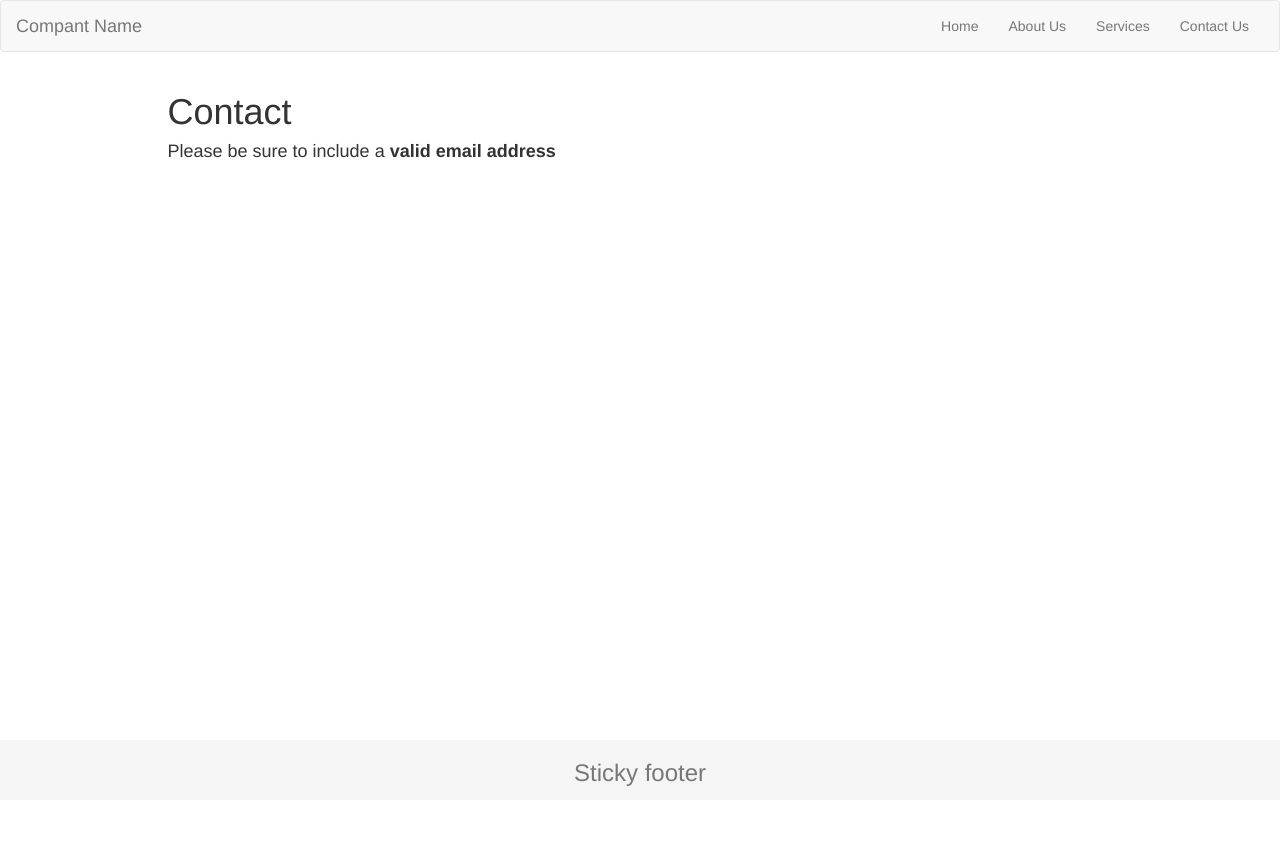
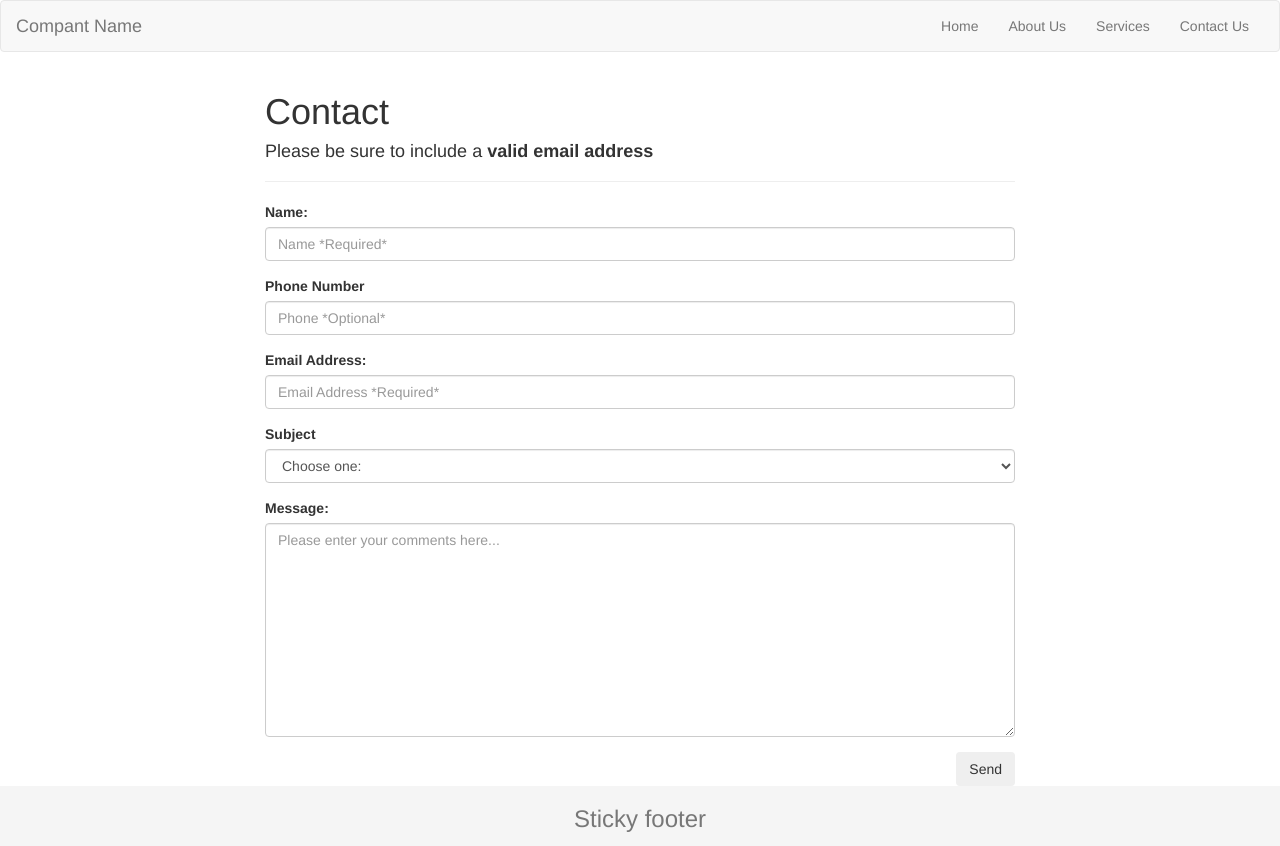
Before and after one commit to dryks/blank-site, a PHP site: page /contact.php in a window 1280 px wide. Before the commit the page ends 786 px from the top, so only its background shows below. Run offline with PHP 8.4, Linux system fonts and the light colour scheme; data that the repository does not hold is empty.

Commit message:
Added contact form

```diff
--- a/contact.php
+++ b/contact.php
@@ -1,20 +1,93 @@
 <?php include '_assets/includes/header.inc.php' ?>
-
-<!-- Opening Body tag is enclosed inside of header.inc.php
-<body>
-
-<div class="container">
-	<div class="row">
--->
-  	<div class="col-md-10 col-md-offset-1">
-			<h1>Contact</h1>
+    <div class="col-md-8 col-md-offset-2">
+      <h1>Contact</h1>
       <h4>Please be sure to include a <strong>valid email address</strong></h4>
+      <hr />
+      <form id="feedback" method="post" action="">
+        <?php if (($_POST && $suspect) || ($_POST && isset($errors['mailfail']))) { ?>
+        <p class="warning">Sorry, your mail could not be sent. Please try later.</p>
+        <?php } elseif ($missing || $errors) { ?>
+        <h3 class="text-error text-center">Please fix the item(s) indicated</h3>
+        <?php } ?>
+          <div class="form-group">
+            <label>
+              <?php
+								if ($missing && in_array('name', $missing)) { ?>
+              	<span class="text-error">Please enter your name</span>
+              <?php
+								} else {
+							?>
+              Name:
+              <?php
+								}
+							?>
+            </label>
+            <input name="name" id="name" type="text" class="form-control" placeholder="Name *Required*">
+          </div>
+          <div class="form-group">
+            <label>Phone Number</label>
+            <input name="phone" id="phone" type="tel" class="form-control" placeholder="Phone *Optional*">
+         	</div>
+          <div class="form-group">
+            <label>
+              <?php
+						if ($missing && in_array('email', $missing)) {
+						?>
+              <span class="text-error">Please enter your email address</span>
+              <?php
+						} elseif (isset($errors['email'])) {
+						?>
+                <span class="text-warning">Invalid email address</span>
+                <?php
+						} else {
+						?>
+                Email Address:
+                <?php
+						}
+						?>
+            </label>
+            <input name="email" id="email" type="text" class="form-control" placeholder="Email Address *Required*">
+          </div>
+          <div class="form-group">
+            <label>Subject</label>
+            <select id="subject" name="subject" class="form-control">
+              <option value="na">Choose one:</option>
+              <option value="btcsales"
+					<?php
+					if ($_POST && $_POST['subject'] == 'btcsales') {
+					  echo 'selected';
+					} ?>>BTC Sales</option>
+              <option value="merchant-info"
+					<?php
+					if ($_POST && $_POST['subject'] == 'merchant-info') {
+					  echo 'selected';
+					} ?>>Merchant Information</option>
+              <option value="feedback"
+					<?php
+					if ($_POST && $_POST['subject'] == 'feedback') {
+					  echo 'selected';
+					} ?>>Feedback</option>
+            </select>
+          </div>
+          <div class="form-group">
+            <label>
+              <?php
+					if ($missing && in_array('comments', $missing)) { ?>
+              <span class="text-error">Please enter your comments</span>
+              <?php
+					} else {
+					?>
+              Message:
+              <?php
+					}
+					?>
+            </label>
+            <textarea name="comments" id="comments" class="form-control" rows="10" placeholder="Please enter your comments here..."></textarea>
+          </div>
+          <button type="submit" name="send" id="send" class="btn btn-inverse pull-right">Send</button>
+      </form>
     </div>
-<!--
-  </div>
-</div>
--->
-<?php include '_assets/includes/footer.inc.php' ?>
+    <?php include '_assets/includes/footer.inc.php' ?>
 <!-- Page Specific JS -->
 
 <!-- End Page Specific JS -->
```
Also changed, not shown: 1 other file.
